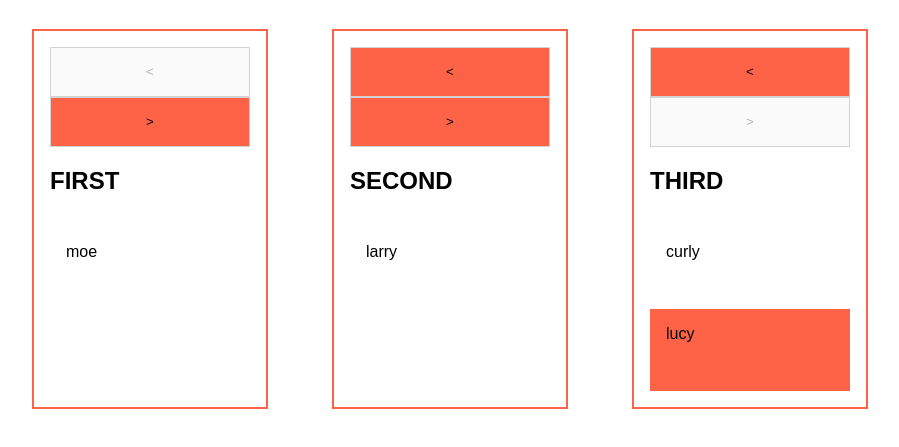
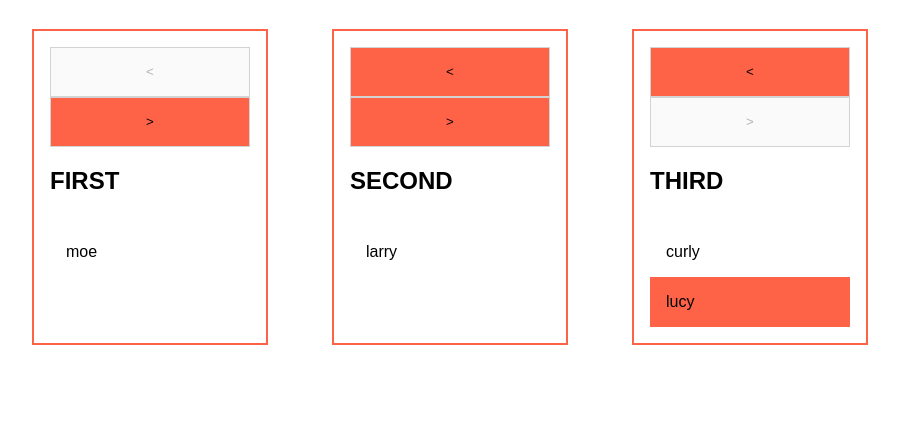
Before and after one commit to chadalad/acme-first-second-third, a plain HTML site: page index.html in a window 1280 px wide. Shown: the part 91-538 px from the top of the page, without its empty margins (190-1089 px from the left). Drawn offline with Linux system fonts and the light colour scheme.

Commit message:
cleaned up comments, updated style

```diff
--- a/style.css
+++ b/style.css
@@ -28,10 +28,11 @@ h2 {
 }
 
 .tile {
-    height: 50px;
     flex-grow: 1;
     padding: 1rem;
     margin-bottom: 0;
+    align-content: center;
+    align-items: center;
 }
 
 .arrow {
```
Also changed, not shown: app.js (+2 -82 lines).
